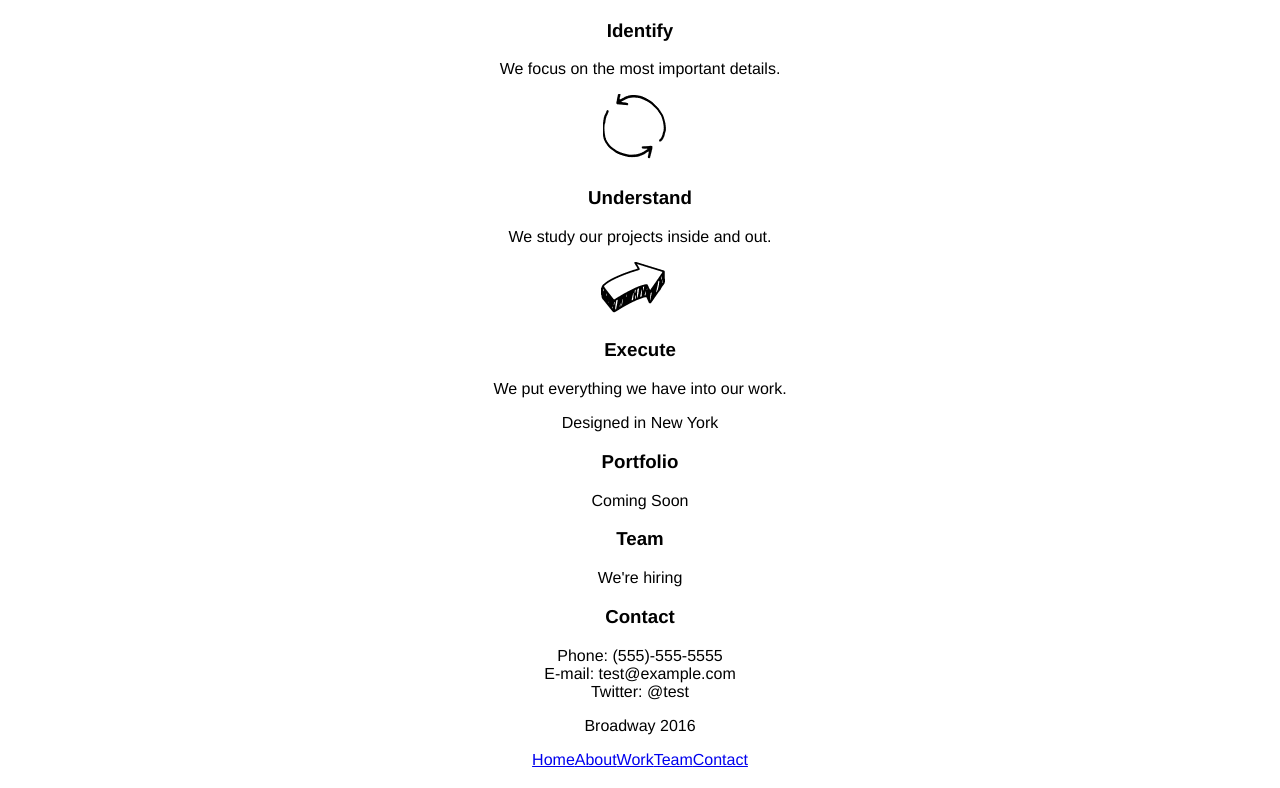
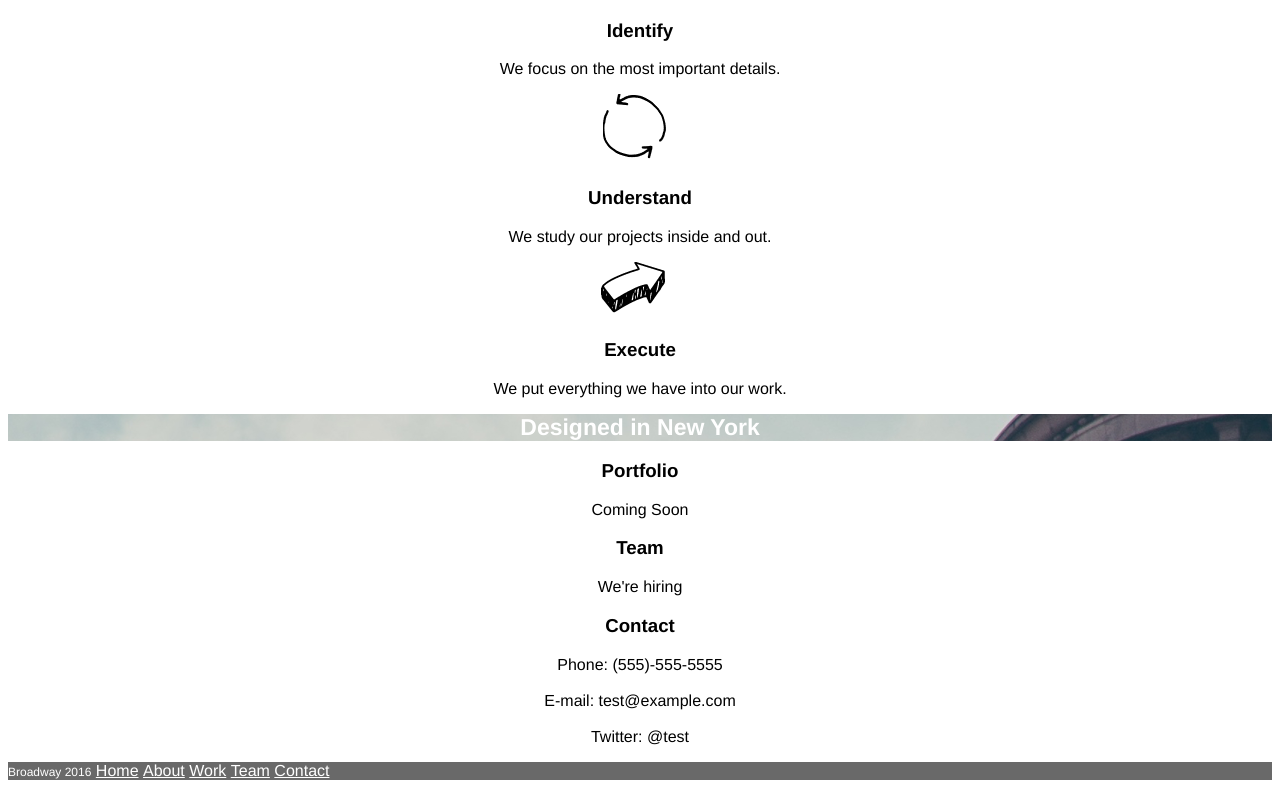
Before and after one commit to thomasbromehead/Broadway, a plain HTML site: page index.html in a window 1280 px wide. Shown: the part 487-1275 px from the top of the page. Drawn offline with Linux system fonts and the light colour scheme.

Commit message:
Last modifications, added space between the footer links, between the contact touch points.

```diff
--- a/Resources/style.css
+++ b/Resources/style.css
@@ -20,5 +20,29 @@ body{
 
 h2{
     font-size: 32px;
+
+}
+
+#Ribbon{
+    background-image: url(Images/the-flatiron-building.png);
+    color: white;
+    font-size: 23px;
+    }
+
+#Ribbon, h3{
     font-weight: bold;
 }
+
+#Footer{
+    background-color: dimgray;
+    text-align: left;
+}
+
+#Footer nav a{
+    color: white;
+        }
+
+.Copyright{
+    font-size: 12px;
+    color: white;
+}
--- a/index.html
+++ b/index.html
@@ -45,13 +45,12 @@
 
     <div id="Contact">
        <h3>Contact</h3>
-       <p>Phone: (555)-555-5555 <br/> E-mail: test@example.com <br/> Twitter: @test</p>
+       <p>Phone: (555)-555-5555 <br/><br/> E-mail: test@example.com <br/><br/> Twitter: @test</p>
     </div>
 
 
     <div id="Footer">
-        <p>Broadway 2016</p>
-        <nav><a href="#Home">Home</a><a href="#Process">About</a><a href="#Work">Work</a><a href="#Team">Team</a><a href="#Contact">Contact</a></nav>
+        <nav><span class="Copyright">Broadway 2016</span>&nbsp;<a href="#Home">Home</a>&nbsp;<a href="#Process">About</a>&nbsp;<a href="#Work">Work</a>&nbsp;<a href="#Team">Team</a>&nbsp;<a href="#Contact">Contact</a></nav>
     </div>
 
 
```
